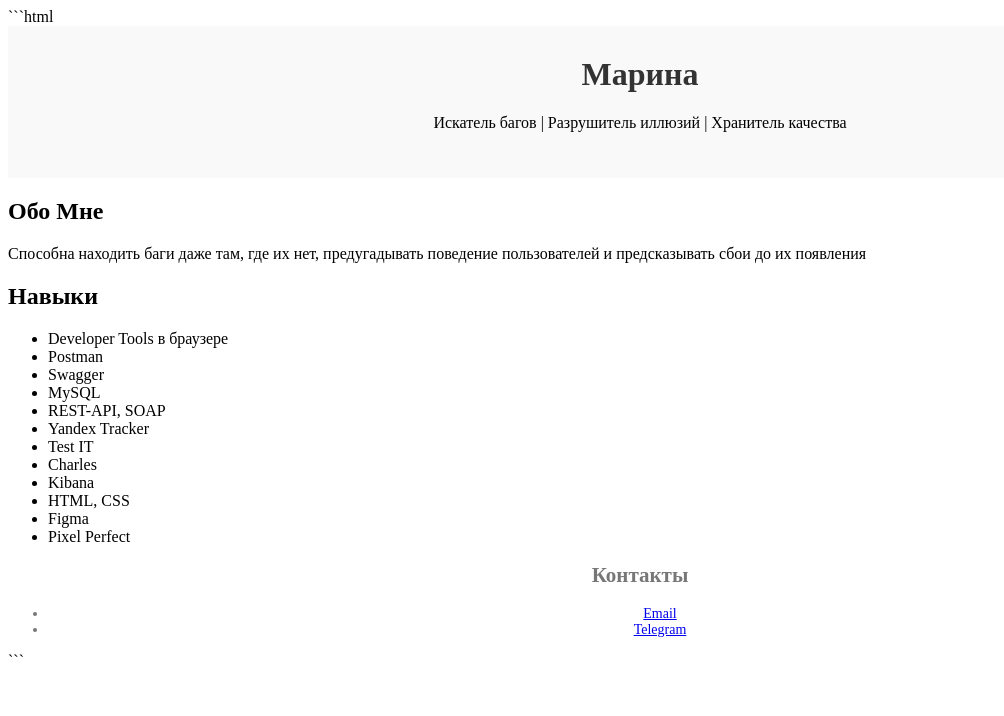
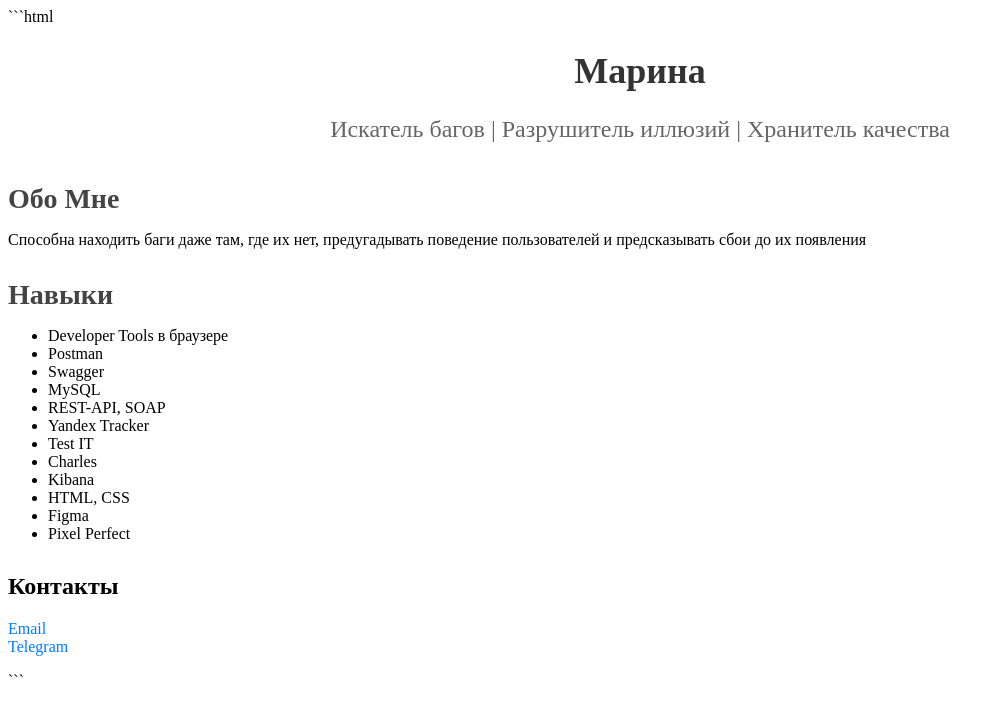
Before and after one commit to marinadespoon/marinadespoon.github.io, a plain HTML site: page index.html in a window 1280 px wide. Shown: the whole page, without its empty margins (0-1004 px from the left). Drawn offline with Linux system fonts and the light colour scheme.

Commit message:
Update styles.css

````diff
--- a/styles.css
+++ b/styles.css
@@ -4,34 +4,56 @@ body {
     font-family: Arial, sans-serif;
     margin: 0;
     padding: 20px;
+    background-color: #f9f9f9;
 }
 
 header {
     text-align: center;
-    background-color: #f9f9f9;
-    padding: 30px 0;
+    margin-bottom: 40px;
 }
 
 header h1 {
-    margin-top: 0;
+    font-size: 36px;
     color: #333;
 }
 
-main section {
-    margin-bottom: 40px;
+header p {
+    font-size: 24px;
+    color: #666;
 }
 
-main ul {
+section {
+    margin-bottom: 30px;
+}
+
+section h2 {
+    font-size: 28px;
+    color: #444;
+    margin-top: 10px;
+    margin-bottom: 15px;
+}
+
+.project {
+    border: 1px solid #ddd;
+    padding: 10px;
+    margin-bottom: 10px;
+}
+
+.project h3 {
+    font-size: 22px;
+    margin-top: 0;
+}
+
+footer ul {
     list-style-type: none;
     padding-left: 0;
 }
 
-main li {
-    margin-bottom: 10px;
+footer li a {
+    color: #007bff;
+    text-decoration: none;
 }
-
-footer {
-    text-align: center;
+```
     font-size: 14px;
     color: #777;
 }
````
